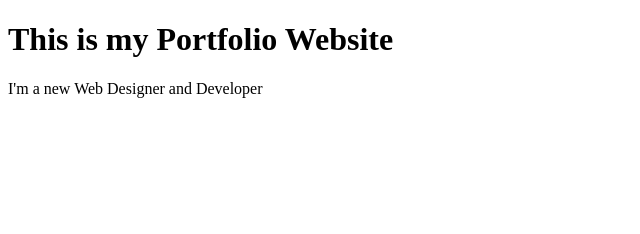
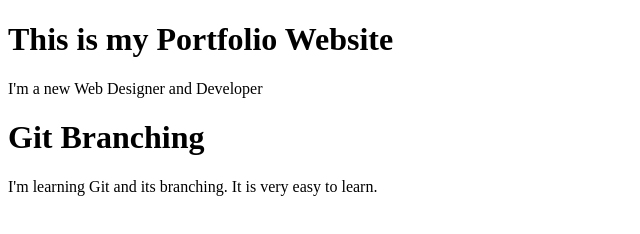
Before and after one commit to golipathrakib/portfolio-website, a plain HTML site: page index.html in a window 1280 px wide. Shown: the whole page, without its empty margins (0-640 px from the left). Drawn offline with Linux system fonts and the light colour scheme.

Commit message:
second branch added

```diff
--- a/index.html
+++ b/index.html
@@ -6,6 +6,9 @@
     <title>Portfolio Website</title>
     <h1>This is my Portfolio Website</h1>
     <p>I'm a new Web Designer and Developer</p>
+
+    <h1>Git Branching</h1>
+    <p>I'm learning Git and its branching. It is very easy to learn.</p>
 </head>
 <body>
 
```
